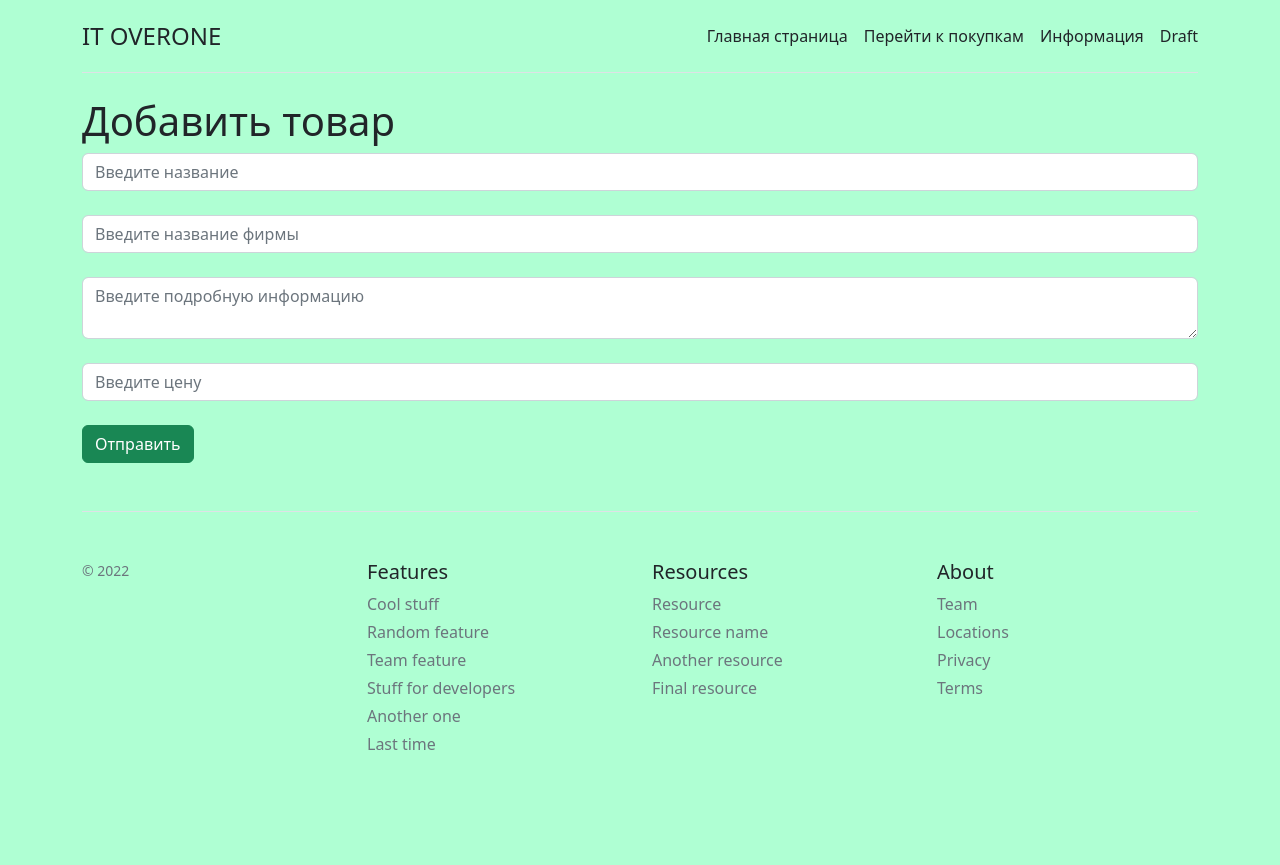
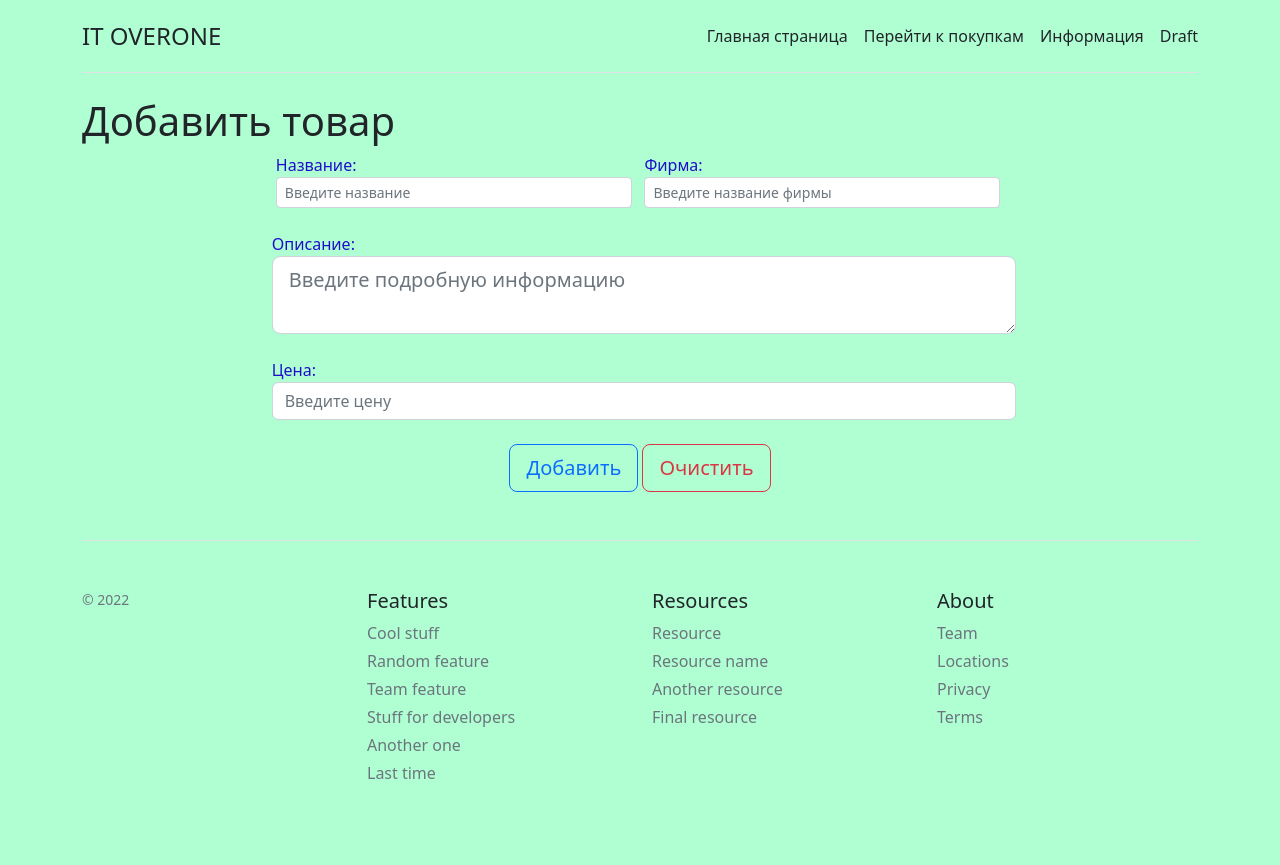
Before and after one commit to Over2022/flask-shop, a Flask app: page /create/ in a window 1280 px wide. Before the commit the page ends 750 px from the top, so only its background shows below. Run offline with Flask 2, Linux system fonts and the light colour scheme.

Commit message:
create_forms

```diff
--- a/static/css/styles.css
+++ b/static/css/styles.css
@@ -1,3 +1,19 @@
 body{
     background-color:#AFFFD3;
 }
+
+.col-name{position: relative;
+    left: 17%;
+
+
+}
+
+.col-firm{position: relative;
+          left: 16%;
+
+}
+
+
+.ccc{color: #200DCC;
+
+}
--- a/templates/create.html
+++ b/templates/create.html
@@ -4,17 +4,36 @@
 
 
 {% block body %}
+
 <div class="container>">
-  <h1>Добавить товар</h1>
-  <form method="post">
-<input type="text" name="title" id="title" placeholder="Введите название" class="form-control"><br>
-    <input type="text" name="firm" id="firm" placeholder="Введите название фирмы" class="form-control"><br>
-    <textarea name="info" id="info" placeholder="Введите подробную информацию" class="form-control"></textarea><br>
-    <input type="number" name="price" id="price" placeholder="Введите цену" class="form-control"><br>
-     <input type="submit" class="btn btn-success" value="Отправить">
+    <h1>Добавить товар</h1>
+    <form method="post">
 
+            <div class="row">
+                <div class="col-name col-4">
+                    <lable class="ccc" for="title">Название:</lable>
+                    <input type="text" name="title" id="title" placeholder="Введите название"
+                           class="form-control form-control-sm"><br>
+                </div>
+                <div class="col-firm col-4">
+                    <lable class="ccc" for="title">Фирма:</lable>
+                    <input type="text" name="firm" id="firm" placeholder="Введите название фирмы"
+                           class="form-control form-control-sm"><br>
+                </div>
+            </div>
 
-  </form>
+            <div class="col-name col-8">
+                <lable class="ccc" for="title">Описание:</lable>
+                <textarea name="info" id="info" placeholder="Введите подробную информацию"
+                          class="form-control form-control-lg"></textarea><br>
+                <lable class="ccc" for="title">Цена:</lable>
+                <input type="number" name="price" id="price" min="0" placeholder="Введите цену"
+                       class="form-control"><br>
+            </div>
+                             <center><button type="button" class="btn btn-outline-primary btn-lg">Добавить</button>
+        <button type="button" class="btn btn-outline-danger btn-lg">Очистить</button></center>
+    </form>
+
 </div>
 
 {% endblock %}
```
